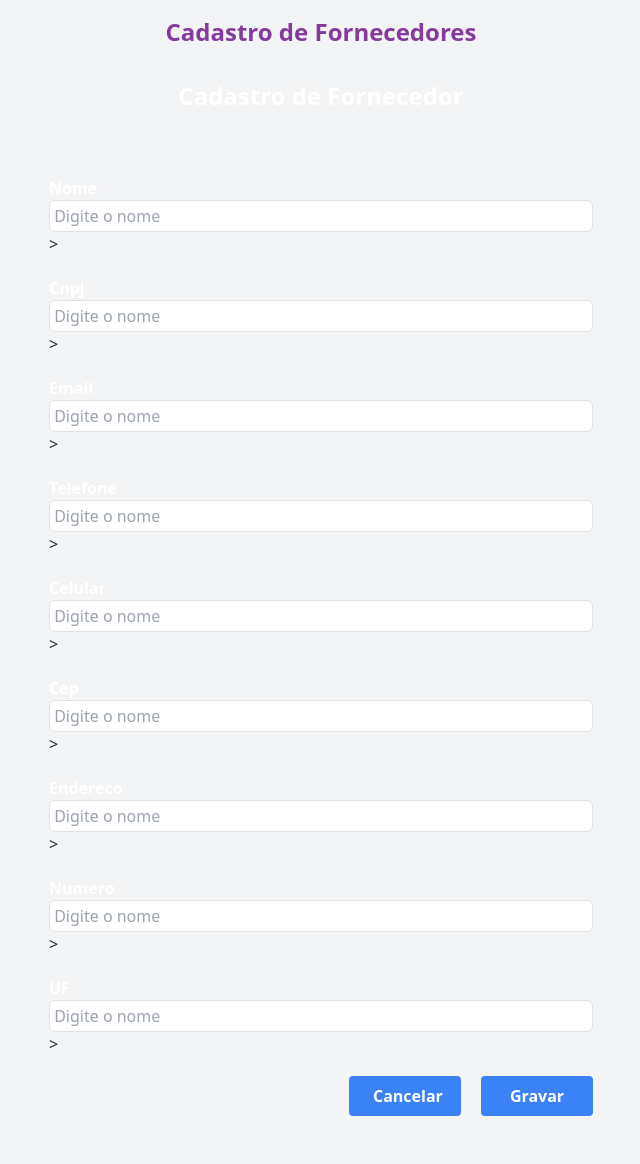
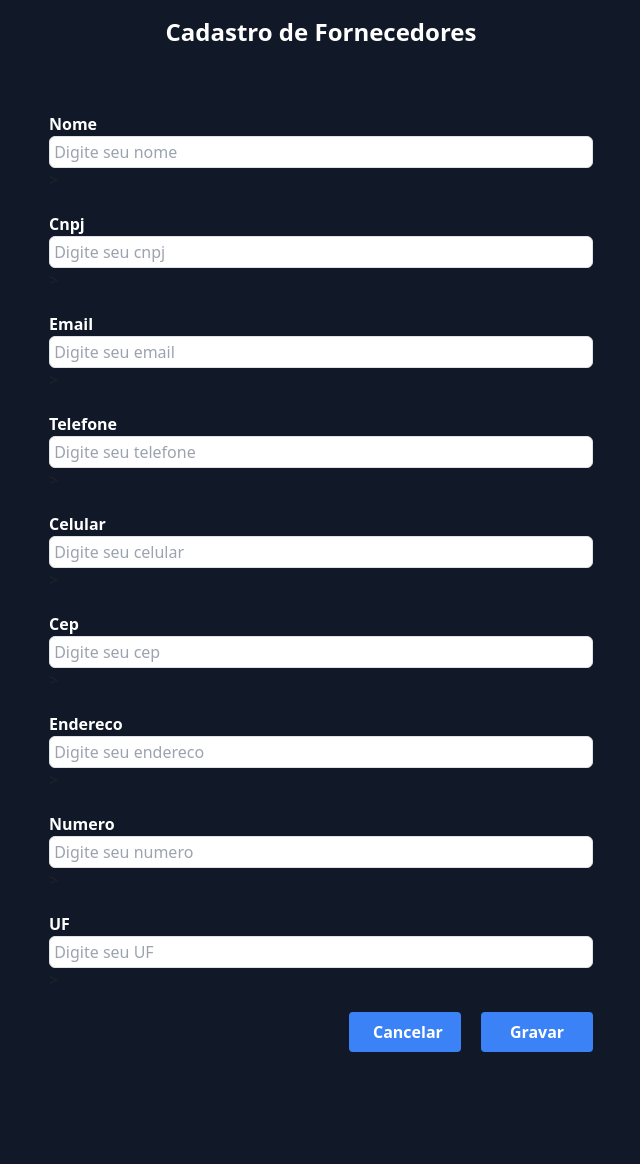
Before and after one commit to MatheusAmaralDeSousa/projeto_django_1, a Django app: page /cadastro_fornecedor/cadastro/ in a window 1280 px wide. Shown: the whole page, without its empty margins (319-959 px from the left). After the commit the page ends 1052 px from the top, so only its background shows below. Run offline with Django 4.2, Linux system fonts and the light colour scheme; some libraries are stand-ins or nearby versions.

Commit message:
fix: urls and html settings

```diff
--- a/djangoapp/app_cadastro_fornecedores/templates/fornecedores/base.html
+++ b/djangoapp/app_cadastro_fornecedores/templates/fornecedores/base.html
@@ -1,39 +1,27 @@
 <!DOCTYPE html>
-<html lang="en">
+<html lang="pt-br">
   <head>
     <!-- Required meta tags -->
     <meta charset="utf-8" />
     <meta name="viewport" content="width=device-width, initial-scale=1" />
 
     <script src="https://cdn.tailwindcss.com"></script>
+    <link rel="stylesheet" href="https://cdnjs.cloudflare.com/ajax/libs/font-awesome/6.4.2/css/all.min.css">
 
     <!-- Bootstrap CSS -->
     <link href="https://cdn.jsdelivr.net/npm/bootstrap@5.0.2/dist/css/bootstrap.min.css" rel="stylesheet" integrity="sha384-EVSTQN3/azprG1Anm3QDgpJLIm9Nao0Yz1ztcQTwFspd3yD65VohhpuuCOmLASjC" crossorigin="anonymous" />
 
     <title>Cadastre-me!</title>
   </head>
-    <body class="bg-gray-100">
-      <div class="Conteiner">
-          <div class="form">
-                  <div class="form-header">
-                      <div class="title">
-                          <div class="text-center">
-                              <h1 class="text-2xl font-bold py-3 text-[#853A9E]">
-                                  Cadastro de Fornecedores
-                              </h1>
-                          </div>
-                      </div>
-                  </div>
+    <body class="bg-gray-900">
 
-            </div>
-        </div>
 
         {% block conteudo %}
         <script src="https://cdn.tailwindcss.com"></script>
 
         <!-- Bootstrap CSS -->
         <link href="https://cdn.jsdelivr.net/npm/bootstrap@5.0.2/dist/css/bootstrap.min.css" rel="stylesheet" integrity="sha384-EVSTQN3/azprG1Anm3QDgpJLIm9Nao0Yz1ztcQTwFspd3yD65VohhpuuCOmLASjC" crossorigin="anonymous" />
-        <body class="bg-gray-100">
+        <body class="bg-gray-900">
             <div class="Conteiner">
                 <div class="form">
                         <div class="form-header">
@@ -49,18 +37,6 @@
                 </div>
             </div>
         </body>
-
-        {% endblock %}
-
-        <!-- Optional JavaScript; choose one of the two! -->
-
-        <!-- Option 1: Bootstrap Bundle with Popper -->
-        <script src="https://cdn.jsdelivr.net/npm/bootstrap@5.0.2/dist/js/bootstrap.bundle.min.js" integrity="sha384-MrcW6ZMFYlzcLA8Nl+NtUVF0sA7MsXsP1UyJoMp4YLEuNSfAP+JcXn/tWtIaxVXM" crossorigin="anonymous"></script>
-
-        <!-- Option 2: Separate Popper and Bootstrap JS -->
-        <!--
-        <script src="https://cdn.jsdelivr.net/npm/@popperjs/core@2.9.2/dist/umd/popper.min.js" integrity="sha384-IQsoLXl5PILFhosVNubq5LC7Qb9DXgDA9i+tQ8Zj3iwWAwPtgFTxbJ8NT4GN1R8p" crossorigin="anonymous"></script>
-        <script src="https://cdn.jsdelivr.net/npm/bootstrap@5.0.2/dist/js/bootstrap.min.js" integrity="sha384-cVKIPhGWiC2Al4u+LWgxfKTRIcfu0JTxR+EQDz/bgldoEyl4H0zUF0QKbrJ0EcQF" crossorigin="anonymous"></script>
-        -->
   </body>
 </html>
+{% endblock %}
--- a/djangoapp/app_cadastro_fornecedores/templates/fornecedores/cadastro_fornecedor.html
+++ b/djangoapp/app_cadastro_fornecedores/templates/fornecedores/cadastro_fornecedor.html
@@ -1,4 +1,4 @@
-{% extends 'fornecedores/base.html'%}
+{% extends 'fornecedores/base.html' %}
 
 {% block conteudo %}
 <form action="{% url 'cadastro_fornecedor' %}" method="post">
@@ -9,7 +9,7 @@
                     <div class="title">
                         <div class="text-center">
                             <h1 class="text-2xl font-bold py-3 text-white">
-                                Cadastro de Fornecedor
+                                Cadastro de Fornecedores
                             </h1>
                         </div>
                     </div>
@@ -22,11 +22,11 @@
                 {% for field in form %}
                 <div class="imput-box">
                     <label class="text-white font-bold" for="{{ field.id_for_label }}">{{ field.label }}</label>
-                    <input name="{{ field.name }}" type="text" placeholder=" Digite o nome" required class="w-full h-8 border border-black rounded-md" {{ field }}>
+                    <input name="{{ field.name }}" type="text" placeholder=" Digite seu {{ field.name }}" required class="w-full h-8 border border-black rounded-md" {{ field }}>
                 </div>
                 {% endfor %}
                 <div class="d-flex justify-content-end">
-                    <a href="{% url 'home'%}" class="bg-blue-500 hover:bg-blue-700 w-28 text-white font-bold py-2 px-4 rounded">Cancelar</a>
+                    <a href="{% url 'home_fornecedor' %}" class="bg-blue-500 hover:bg-blue-700 w-28 text-white font-bold py-2 px-4 rounded">Cancelar</a>
 
                     <button class="bg-blue-500 px-4 py-2 w-28 rounded text-white font-bold hover:bg-blue-700 ml-5">
                         Gravar
--- a/djangoapp/app_cadastro_fornecedores/templates/fornecedores/editar_fornecedor.html
+++ b/djangoapp/app_cadastro_fornecedores/templates/fornecedores/editar_fornecedor.html
@@ -1,7 +1,7 @@
 {% extends 'fornecedores/base.html'%}
 
 {% block conteudo %}
-<form action="{% url 'editar_fornecedor' fornecedores_id %}" method="post">
+<form action="{% url 'editar_fornecedor' fornecedor_id %}" method="post">
     {% csrf_token %}
     <div class="Conteiner">
         <div class="form">
--- a/djangoapp/app_cadastro_fornecedores/urls.py
+++ b/djangoapp/app_cadastro_fornecedores/urls.py
@@ -10,7 +10,8 @@ urlpatterns = [
     # fornecedores.com/fornecedores
     path('listagem_fornecedores/',views.listagem_fornecedor,name='listagem_fornecedor'),
     #fornecedores.com/editar
-    path('editar/<int:usuario_id>/',views.editar_fornecedor,name= "editar_fornecedor"),
+    path('editar/<int:fornecedor_id>/',views.editar_fornecedor,name= "editar_fornecedor"),
     #fornecedores/excluir
-    path('delete_fornecedor/<int:fornecedor_id>/',views.delete_fornecedor, name='delete_fornecedor'),
+    path('delete_fornecedor/<int:fornecedor_id>/',views.delete_fornecedor, name='delete_fornecedor')
+
 ]
```
Also changed, not shown: djangoapp/app_cadastro_fornecedores/templates/fornecedores/listagem_fornecedor.html (+7 -6 lines), djangoapp/app_cadastro_fornecedores/templates/home/home_fornecedor.html (+14 -2 lines).
